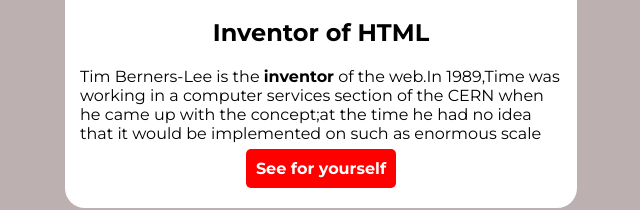
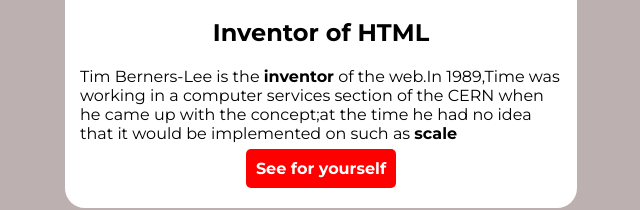
Before and after one commit to Meunier-Emmanuel/tim-berners-lee, a plain HTML site: page index.html in a window 1280 px wide. Shown: the part 231-441 px from the top of the page, without its empty margins (319-959 px from the left). Drawn offline with Linux system fonts and the light colour scheme.

Commit message:
aaahh on a oublier les strongs

```diff
--- a/index.html
+++ b/index.html
@@ -13,7 +13,7 @@
             <img src="images/berner.jpeg" alt="Berner-Lee">
             <h1>Tim Berners-Lee</h1>
             <h2>Inventor of HTML</h2>
-            <p>Tim Berners-Lee is the <strong>inventor</strong> of the web.In 1989,Time was working in a computer services section of the CERN when he came up with the concept;at the time he had no idea that it would be implemented on such as enormous scale</p>
+            <p>Tim Berners-Lee is the <strong>inventor</strong> of the web.In 1989,Time was working in a computer services section of the CERN when he came up with the concept;at the time he had no idea that it would be implemented on such as <strong>scale</strong> </p>
             <a href="">See for yourself</a>
         </header>
         <aside>
--- a/style.css
+++ b/style.css
@@ -94,3 +94,7 @@ article img {
 #his {
     background-color: rgb(153, 138, 138);
 }
+
+strong {
+    font-weight: bolder;
+}
```
